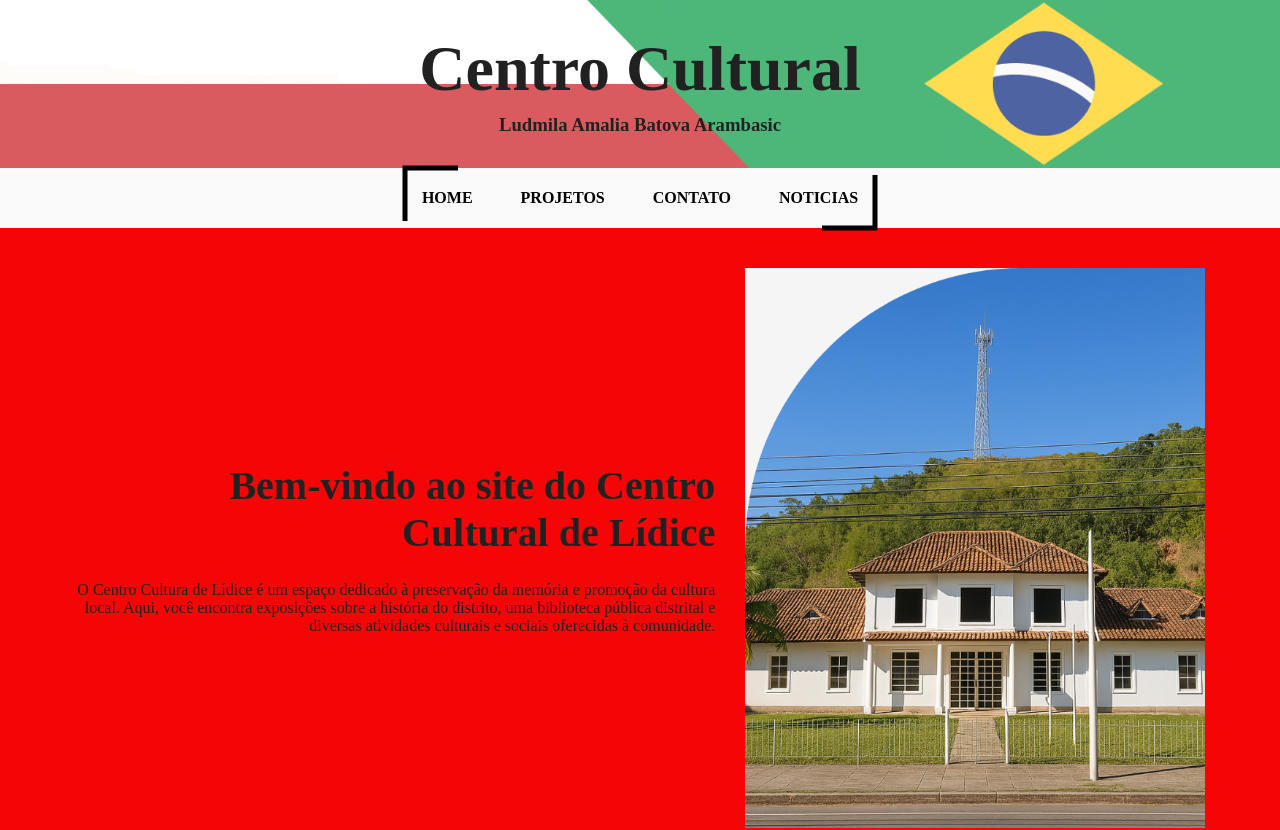
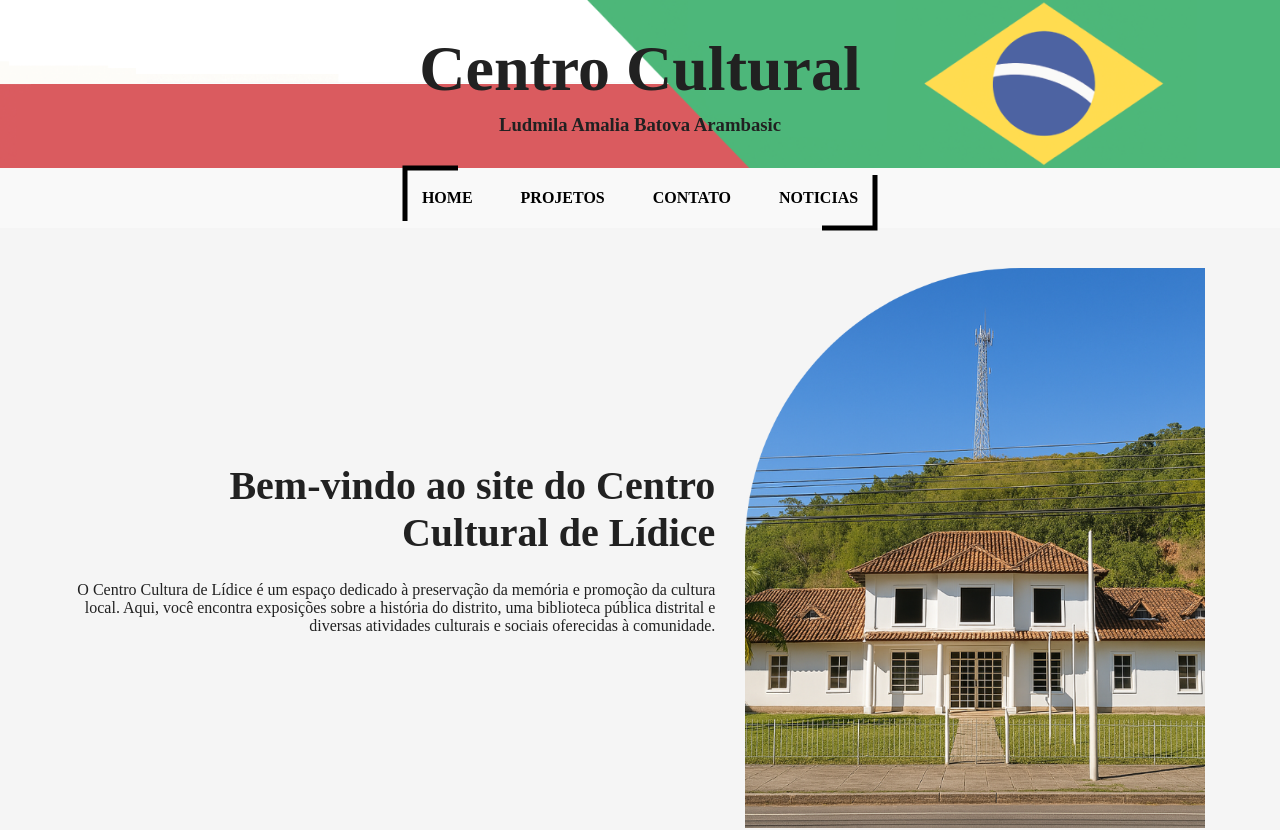
Before and after one commit to Leonardocordeiro01/centro-cultural, a React (Vite) app in the folder vite-project/: page / in a window 1280 px wide. Shown: the top 830 px of the page. Built offline with nearby package versions, Linux system fonts and the light colour scheme.

Commit message:
modifiquei a estutura de pastas

```diff
--- a/vite-project/src/containers/home/styles.js
+++ b/vite-project/src/containers/home/styles.js
@@ -25,7 +25,7 @@ export const IntroSection = styled.div`
   align-content: center;
   justify-content: center;
   align-items: center;
-  background: rgb(245, 5, 5);
+  background: #f5f5f5;
   gap: 30px;
 `;
 
```
Also changed, not shown: vite-project/src/api/send-email.js (renamed from vite-project/api/send-email.js).
